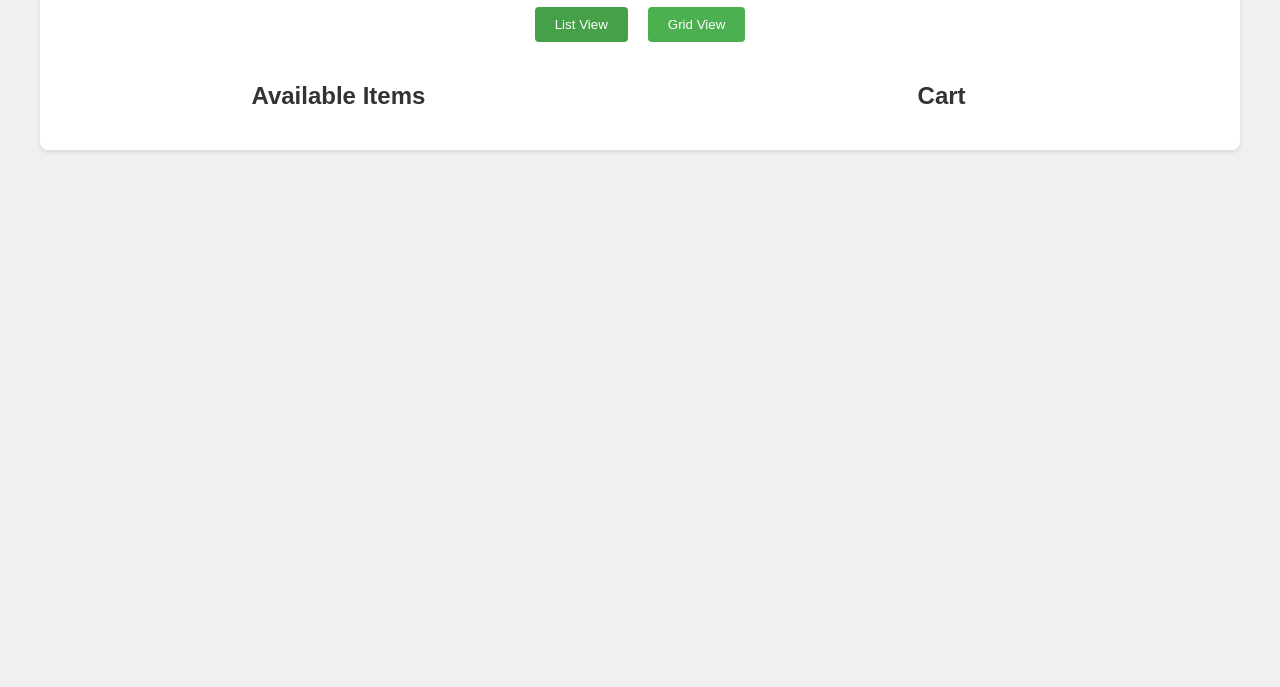
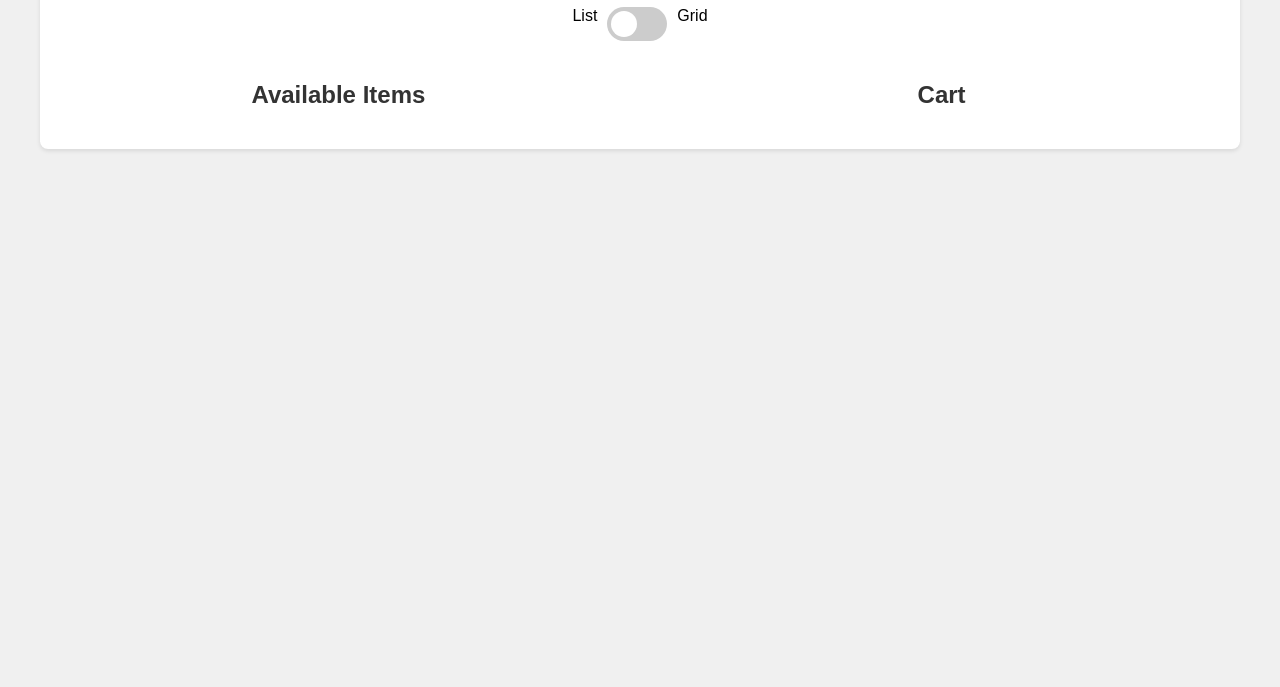
Before and after one commit to GEMS-Gallery/listmaster-0191ed4c6fbf, a website built with Vite: page frontend/index.html in a window 1280 px wide. Shown: the part 113-800 px from the top of the page. Built offline with nearby package versions, Linux system fonts and the light colour scheme.

Commit message:
0191ed62-f6e6-766b-b803-72189aace364

```diff
--- a/frontend/index.html
+++ b/frontend/index.html
@@ -111,17 +111,47 @@
             justify-content: center;
             margin-bottom: 20px;
         }
-        .view-toggle button {
+        .toggle-switch {
+            position: relative;
+            display: inline-block;
+            width: 60px;
+            height: 34px;
+        }
+        .toggle-switch input {
+            opacity: 0;
+            width: 0;
+            height: 0;
+        }
+        .slider {
+            position: absolute;
+            cursor: pointer;
+            top: 0;
+            left: 0;
+            right: 0;
+            bottom: 0;
+            background-color: #ccc;
+            transition: .4s;
+            border-radius: 34px;
+        }
+        .slider:before {
+            position: absolute;
+            content: "";
+            height: 26px;
+            width: 26px;
+            left: 4px;
+            bottom: 4px;
+            background-color: white;
+            transition: .4s;
+            border-radius: 50%;
+        }
+        input:checked + .slider {
             background-color: #4CAF50;
-            color: white;
-            border: none;
-            padding: 10px 20px;
+        }
+        input:checked + .slider:before {
+            transform: translateX(26px);
+        }
+        .toggle-label {
             margin: 0 10px;
-            cursor: pointer;
-            border-radius: 4px;
-        }
-        .view-toggle button.active {
-            background-color: #45a049;
         }
     </style>
 </head>
@@ -129,8 +159,12 @@
     <div id="app">
         <h1>Shopping List</h1>
         <div class="view-toggle">
-            <button id="list-view-btn" class="active">List View</button>
-            <button id="grid-view-btn">Grid View</button>
+            <span class="toggle-label">List</span>
+            <label class="toggle-switch">
+                <input type="checkbox" id="view-toggle">
+                <span class="slider"></span>
+            </label>
+            <span class="toggle-label">Grid</span>
         </div>
         <div id="items-container">
             <div id="available-items">
--- a/frontend/index.js
+++ b/frontend/index.js
@@ -3,8 +3,7 @@ import { backend } from 'declarations/backend';
 const availableCategories = document.getElementById('available-categories');
 const cartList = document.getElementById('cart-list');
 const notification = document.getElementById('notification');
-const listViewBtn = document.getElementById('list-view-btn');
-const gridViewBtn = document.getElementById('grid-view-btn');
+const viewToggle = document.getElementById('view-toggle');
 
 let currentView = 'list';
 
@@ -156,18 +155,12 @@ function showNotification(message) {
 
 function setView(view) {
     currentView = view;
-    if (view === 'list') {
-        listViewBtn.classList.add('active');
-        gridViewBtn.classList.remove('active');
-    } else {
-        gridViewBtn.classList.add('active');
-        listViewBtn.classList.remove('active');
-    }
     loadItems();
 }
 
-listViewBtn.addEventListener('click', () => setView('list'));
-gridViewBtn.addEventListener('click', () => setView('grid'));
+viewToggle.addEventListener('change', (e) => {
+    setView(e.target.checked ? 'grid' : 'list');
+});
 
 // Initialize predefined items and load the list
 (async () => {
```
